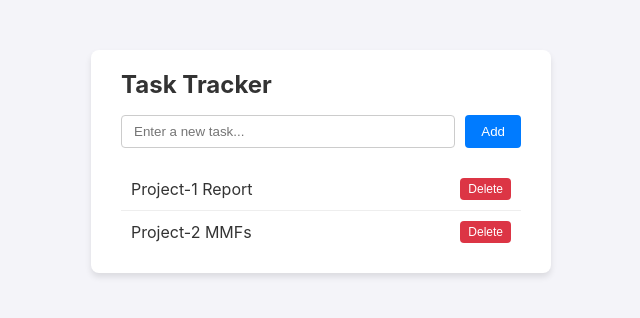
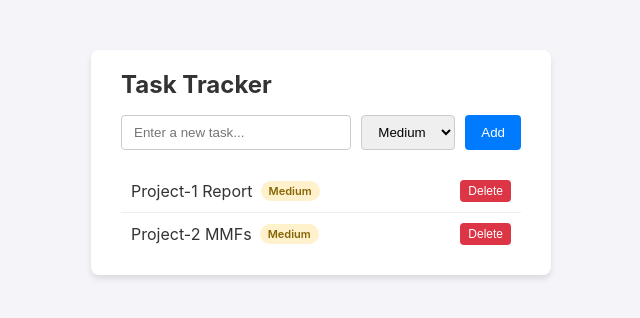
Before and after one commit to cpdiprete/ta-workshop-starter, a Flask app: page / in a window 1280 px wide. Shown: the top 318 px of the page, without its empty margins (319-959 px from the left). Run offline with Flask 3, Linux system fonts and the light colour scheme.

Commit message:
Implement feature for issue #3

```diff
--- a/app.py
+++ b/app.py
@@ -1,6 +1,9 @@
-from flask import Flask, render_template, request, jsonify
+from flask import Flask, jsonify, render_template, request
 
 app = Flask(__name__)
+
+PRIORITIES = {"Low", "Medium", "High"}
+DEFAULT_PRIORITY = "Medium"
 
 tasks = [
     {"id": 1, "title": "Project-1 Report"},
@@ -8,36 +11,56 @@ tasks = [
 ]
 next_id = 3
 
+
 @app.route('/')
 def index():
+    """Render the task tracker page."""
     return render_template('index.html')
+
 
 @app.route('/api/tasks', methods=['GET'])
 def get_tasks():
-    return jsonify(tasks)
+    """Return all tasks with a priority value."""
+    task_responses = [
+        {**task, "priority": task.get("priority", DEFAULT_PRIORITY)}
+        for task in tasks
+    ]
+    return jsonify(task_responses)
+
 
 @app.route('/api/tasks', methods=['POST'])
 def add_task():
+    """Create a task with a validated priority."""
     global next_id
-    data = request.get_json()
+    data = request.get_json(silent=True)
 
-    if not data or not data.get('title'):
+    if not isinstance(data, dict) or not data.get('title'):
         return jsonify({"error": "Title is required"}), 400
+
+    priority = data.get("priority", DEFAULT_PRIORITY)
+    if not isinstance(priority, str) or priority not in PRIORITIES:
+        return jsonify({
+            "error": "Priority must be Low, Medium, or High"
+        }), 400
 
     new_task = {
         "id": next_id,
-        "title": data['title']
+        "title": data['title'],
+        "priority": priority
     }
     tasks.append(new_task)
     next_id += 1
 
     return jsonify(new_task), 201
 
+
 @app.route('/api/tasks/<int:task_id>', methods=['DELETE'])
 def delete_task(task_id):
+    """Delete the task with the specified ID."""
     global tasks
-    tasks = [t for t in tasks if t['id'] != task_id]
+    tasks = [task for task in tasks if task['id'] != task_id]
     return jsonify({"result": "success"}), 200
+
 
 if __name__ == '__main__':
     app.run(debug=True, port=5000)
--- a/static/app.js
+++ b/static/app.js
@@ -7,17 +7,32 @@ async function fetchTasks() {
     taskList.innerHTML = '';
 
     tasks.forEach(task => {
+        const priority = ['Low', 'Medium', 'High'].includes(task.priority)
+            ? task.priority
+            : 'Medium';
         const li = document.createElement('li');
-        li.innerHTML = `
-            <span>${task.title}</span>
-            <button class="delete-btn" onclick="deleteTask(${task.id})">Delete</button>
-        `;
+        const title = document.createElement('span');
+        const priorityLabel = document.createElement('span');
+        const deleteButton = document.createElement('button');
+
+        title.textContent = task.title;
+        priorityLabel.textContent = priority;
+        priorityLabel.className = `priority priority-${priority.toLowerCase()}`;
+        deleteButton.textContent = 'Delete';
+        deleteButton.className = 'delete-btn';
+        deleteButton.addEventListener('click', () => deleteTask(task.id));
+
+        const taskDetails = document.createElement('span');
+        taskDetails.className = 'task-details';
+        taskDetails.append(title, priorityLabel);
+        li.append(taskDetails, deleteButton);
         taskList.appendChild(li);
     });
 }
 
 async function addTask() {
     const titleInput = document.getElementById('task-title');
+    const priorityInput = document.getElementById('task-priority');
     const title = titleInput.value.trim();
 
     if (!title) return;
@@ -25,10 +40,14 @@ async function addTask() {
     await fetch('/api/tasks', {
         method: 'POST',
         headers: { 'Content-Type': 'application/json' },
-        body: JSON.stringify({ title })
+        body: JSON.stringify({
+            title,
+            priority: priorityInput.value
+        })
     });
 
     titleInput.value = '';
+    priorityInput.value = 'Medium';
     fetchTasks();
 }
 
--- a/static/style.css
+++ b/static/style.css
@@ -1,5 +1,6 @@
 body {
-    font-family: -apple-system, BlinkMacSystemFont, "Segoe UI", Roboto, Helvetica, Arial, sans-serif;
+    font-family: -apple-system, BlinkMacSystemFont, "Segoe UI", Roboto,
+        Helvetica, Arial, sans-serif;
     background-color: #f4f4f9;
     color: #333;
     display: flex;
@@ -12,7 +13,7 @@ body {
     background: white;
     padding: 20px 30px;
     border-radius: 8px;
-    box-shadow: 0 4px 6px rgba(0,0,0,0.1);
+    box-shadow: 0 4px 6px rgba(0, 0, 0, 0.1);
     width: 100%;
     max-width: 400px;
 }
@@ -28,11 +29,15 @@ h1 {
     margin-bottom: 20px;
 }
 
-input[type="text"] {
-    flex: 1;
+input[type="text"],
+select {
     padding: 8px 12px;
     border: 1px solid #ccc;
     border-radius: 4px;
+}
+
+input[type="text"] {
+    flex: 1;
 }
 
 button {
@@ -66,6 +71,35 @@ li:last-child {
     border-bottom: none;
 }
 
+.task-details {
+    display: flex;
+    align-items: center;
+    gap: 8px;
+    min-width: 0;
+}
+
+.priority {
+    border-radius: 12px;
+    font-size: 11px;
+    font-weight: 600;
+    padding: 3px 8px;
+}
+
+.priority-low {
+    background-color: #dff3e3;
+    color: #28733b;
+}
+
+.priority-medium {
+    background-color: #fff1cc;
+    color: #856404;
+}
+
+.priority-high {
+    background-color: #f8d7da;
+    color: #842029;
+}
+
 .delete-btn {
     background-color: #dc3545;
     padding: 4px 8px;
--- a/templates/index.html
+++ b/templates/index.html
@@ -12,6 +12,11 @@
 
         <div class="task-input">
             <input type="text" id="task-title" placeholder="Enter a new task...">
+            <select id="task-priority" aria-label="Task priority">
+                <option value="Low">Low</option>
+                <option value="Medium" selected>Medium</option>
+                <option value="High">High</option>
+            </select>
             <button onclick="addTask()">Add</button>
         </div>
 
```
Also changed, not shown: tests/test_app.py (+90 -37 lines).
